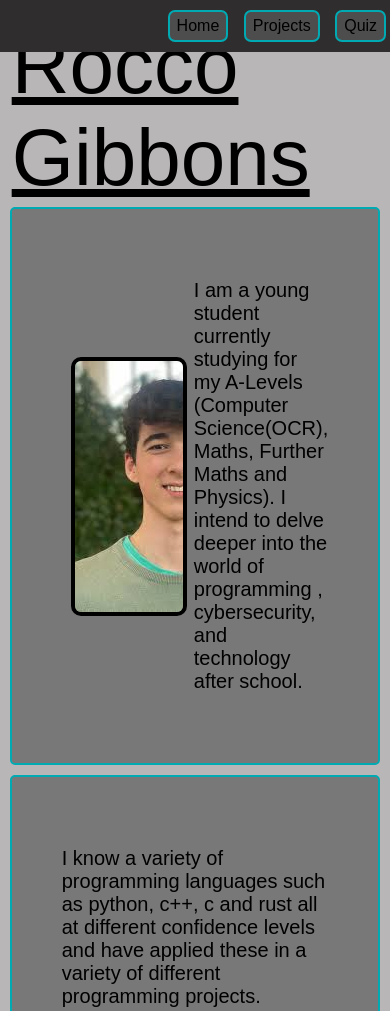
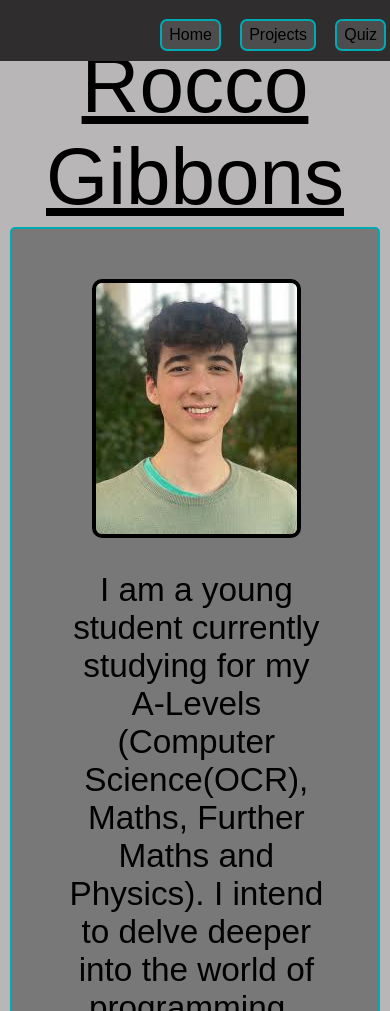
Before and after one commit to RoccoGibbons/SchoolProjects, a plain HTML site: page website/index.html in a window 390 px wide. Shown: the top 1011 px of the page. Drawn offline with Linux system fonts and the light colour scheme.

Commit message:
added media queries

```diff
--- a/website/index.html
+++ b/website/index.html
@@ -28,11 +28,13 @@
         </div>
     </div>
     <div class = "background">
-        <p>I know a variety of programming languages such as python, c++, c and rust all at different confidence levels and have applied these in a variety of different programming
-            projects.
-        </p>
-        <p>I also enjoy doing other extra curricular activities apart from programming, namely karate, badminton, and I enjoy playing video games in my free time with my friends.
-        </p>
+        <div class = "text">
+            <p>I know a variety of programming languages such as python, c++, c and rust all at different confidence levels and have applied these in a variety of different programming
+                projects.
+            </p>
+            <p>I also enjoy doing other extra curricular activities apart from programming, namely karate, badminton, and I enjoy playing video games in my free time with my friends.
+            </p>
+        </div>
     </div>
     <div class = "footer">
         <img src = "github-mark-white.png" alt = "githublogo" width ="20" height="20" \>
--- a/website/style.css
+++ b/website/style.css
@@ -1,3 +1,5 @@
+
+@media only screen and (min-width:701px){
     body {
         background: rgb(184, 182, 182);
         /* background: linear-gradient(90deg, rgba(63,94,251,1) 0%, rgba(252,70,107,1) 100%);  */
@@ -5,6 +7,18 @@ body {
         font-family: sans-serif;
         font-size: 15pt;
     }
+}
+
+@media only screen and (max-width:700px){
+    body {
+        background: rgb(184, 182, 182);
+        /* background: linear-gradient(90deg, rgba(63,94,251,1) 0%, rgba(252,70,107,1) 100%);  */
+        margin: 0px;
+        font-family: sans-serif;
+        font-size: 25pt;
+    }
+}
+
 
 .button {
     background-color: rgba(130, 131, 132, 0.377);
@@ -44,7 +58,7 @@ button:active {
 .navbar .rb {
     margin-right:1%;
 }
-
+@media only screen and (min-width:701px){
     .header {
         font-size: 60pt;
         margin-left: 3%;
@@ -53,6 +67,19 @@ button:active {
         padding-bottom: 1%;
         width: 100%;
     }
+}
+
+@media only screen and (max-width:700px){
+    .header {
+        font-size: 60pt;
+        text-decoration: underline;
+        padding-top: 10%;
+        padding-bottom: 1%;
+        width: 100%;
+        text-align: center;
+    }
+}
+
 
 .background {
     background-color: rgba(88, 88, 88, 0.65);
@@ -66,6 +93,7 @@ button:active {
     overflow-x:hidden;
 }
 
+@media only screen and (min-width:701px){
     .withcircle {
         height: 50%;
         overflow-y: hidden;
@@ -133,7 +161,10 @@ button:active {
         position: relative;
         top:-300px
     }
+}
 
+
+@media only screen and (min-width: 701px) {
     .wrapper {
         display: flex;
         padding-left: 1%;
@@ -141,10 +172,30 @@ button:active {
         align-items: center;
         /* margin-top:1%; */
     }
+}
 
+@media only screen and (max-width: 700px) {
+    .wrapper {
+        display: flex;
+        padding-left: 1%;
+        flex-direction: column;
+        align-items: center;
+    }
+}
+
+
+@media only screen and (min-width:701px){
     .text {
         flex: 1;
     }
+}
+@media only screen and (max-width:700px){
+    .text {
+        flex: 1;
+        text-align: center;
+    }
+}
+
 
 .pictures {
     overflow: hidden;
@@ -160,7 +211,7 @@ button:active {
 
 .footer{
     background-color: rgb(47, 45, 45);
-    width:98%;
+    width:100%;
     height: 5%;
     bottom:1;
     padding-left:1%;
```
Also changed, not shown: 1 other file. Lines whose indentation alone changed are shown as unchanged.
